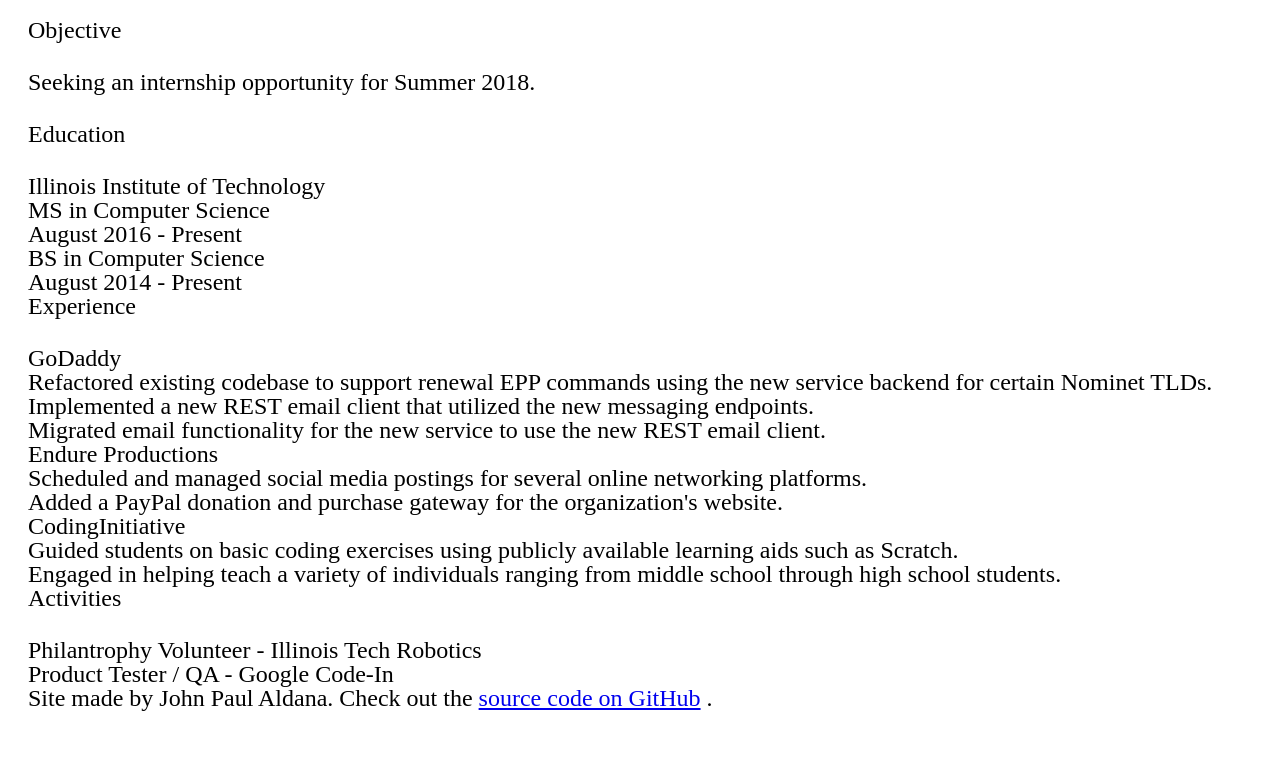
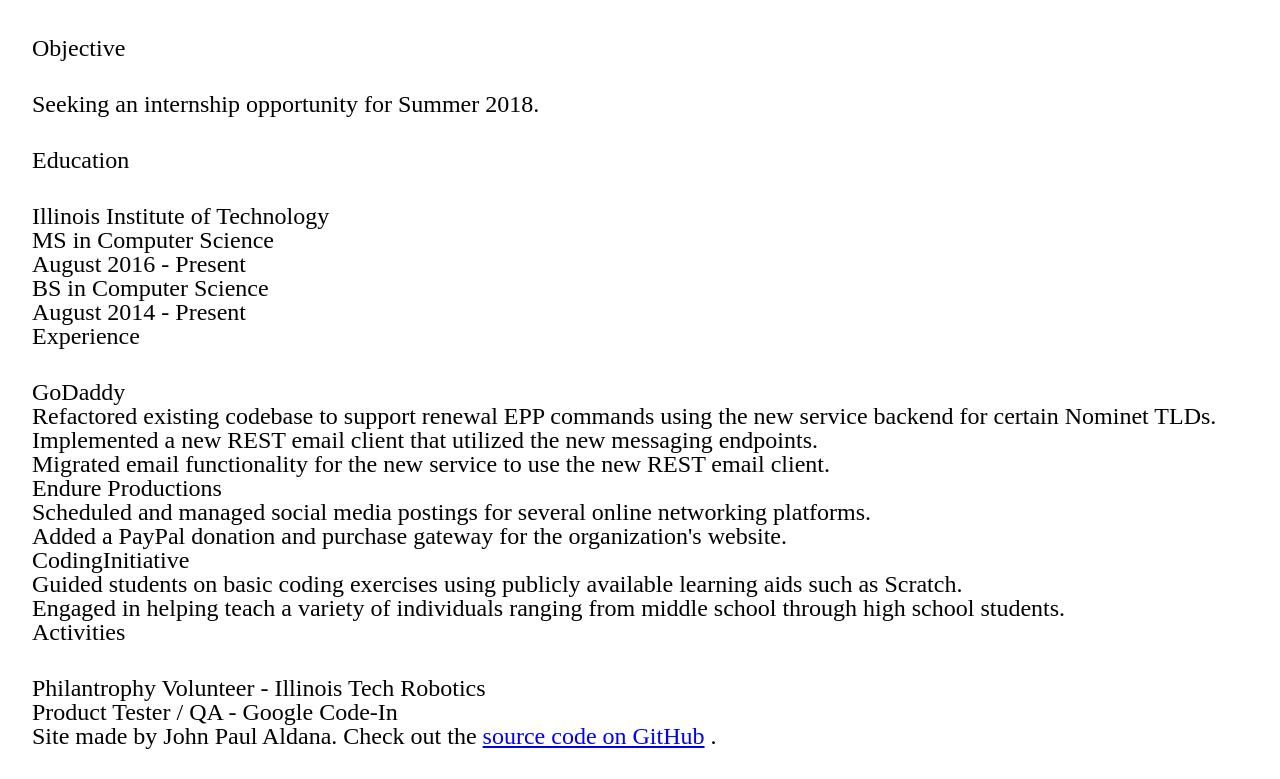
Before and after one commit to jpaldana/itmd-361-project-3, a plain HTML site: page resume/index.html in a window 1280 px wide. Shown: the part 159-938 px from the top of the page. Before the commit the page ends 897 px from the top, so only its background shows below. Drawn offline with Linux system fonts and the light colour scheme.

Commit message:
Change line-height from 28 to 32

```diff
--- a/css/screen.css
+++ b/css/screen.css
@@ -11,13 +11,13 @@ a,abbr,acronym,address,applet,article,aside,audio,b,big,blockquote,body,canvas,c
 
 html {
   font-size: 1.5em; /* 24 / 16 = 1.5 */
-  line-height: 1.167em; /* 28 / 24 = 1.167 */
+  line-height: 1.333em; /* 32 / 24 = 1.333 */
 }
 
 body {
-  padding-top: 2.333em; /* 56 / 24 = 2.333 */
-  padding-left: 1.167em; /* 28 / 24 = 1.167 */
-  padding-right: 1.167em; /* 28 / 24 = 1.167 */
+  padding-top: 2.666em; /* 64 / 24 = 2.333 */
+  padding-left: 1.333em; /* 32 / 24 = 1.333 */
+  padding-right: 1.333em; /* 32 / 24 = 1.333 */
 }
 
 h1,
@@ -27,7 +27,7 @@ h4,
 h5,
 h6,
 p {
-  padding-bottom: 1.167em; /* 28 / 24 = 1.167 */
+  padding-bottom: 1.333em; /* 32 / 24 = 1.333 */
 }
 
 /* ==== MODULAR STYLES === */
```
